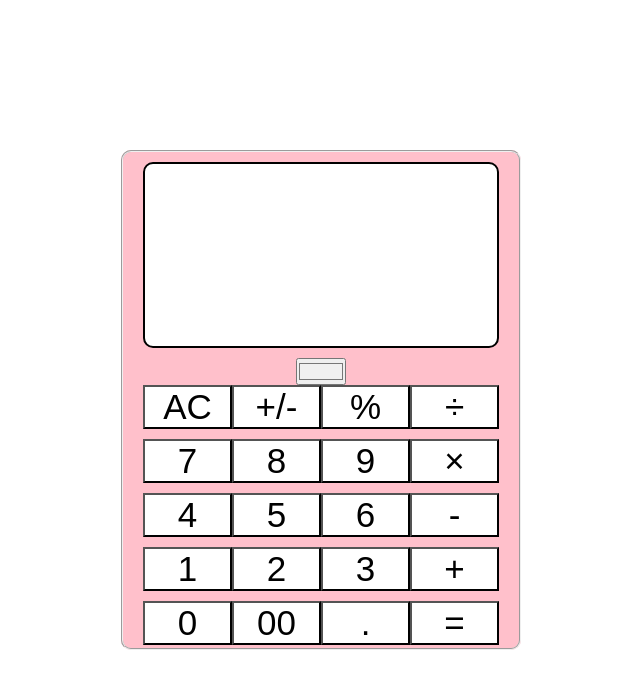
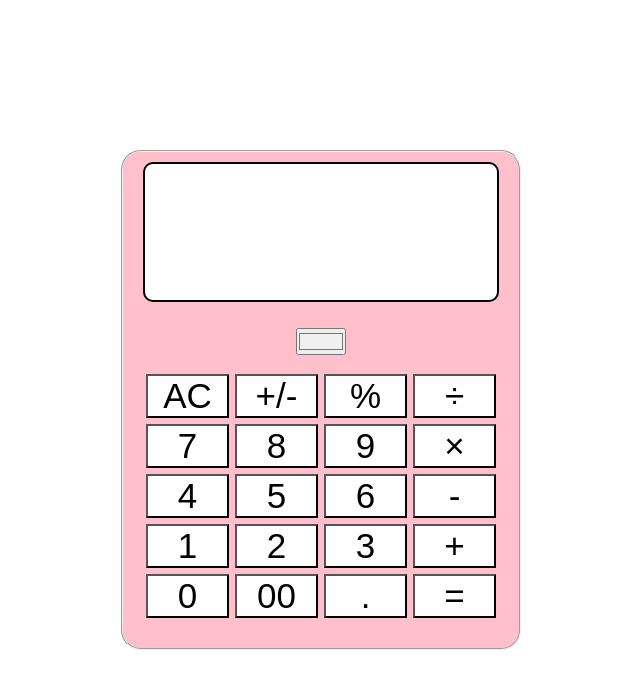
Before and after one commit to fridihh/dentaku, a plain HTML site: page index.html in a window 1280 px wide. Shown: the whole page, without its empty margins (319-959 px from the left). Drawn offline with Linux system fonts and the light colour scheme.

Commit message:
Update style.css

```diff
--- a/style.css
+++ b/style.css
@@ -21,29 +21,32 @@ fieldset {
     height: 500px;
     max-width: 400px;
     width: 100%;
-    border-radius: 10px;
+    border-radius: 20px;
     padding: 10px 20px 20px;
-    background: pink;
+    background-color: pink;
 }
 
 .input {
     width: 100%;
-    height: 40%;
+    height: 30%;
     outline: none;
     border: 2px solid black;
     border-radius: 10px;
     text-align: right;
     margin-bottom: 10px;
-    font-size: 80px;
+    font-size: 4rem;
     color: black;
 }
 
+.parette {
+    margin: 1rem;
+}
 .button {
     display: grid;
     grid-template-columns: repeat(4, 1fr);
     button {
         background: white;
-        margin-bottom: 10px;
+        margin: 3px;
         font-size: 35px;
         &:active {
             background: lightgrey;
```
